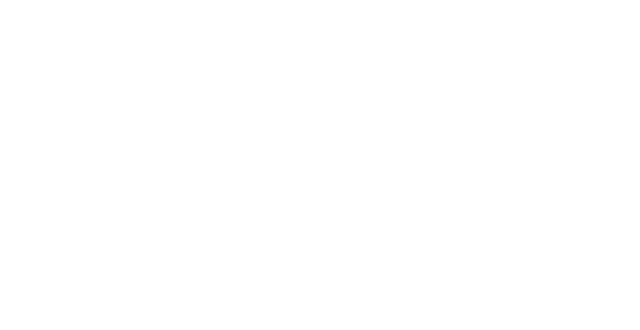
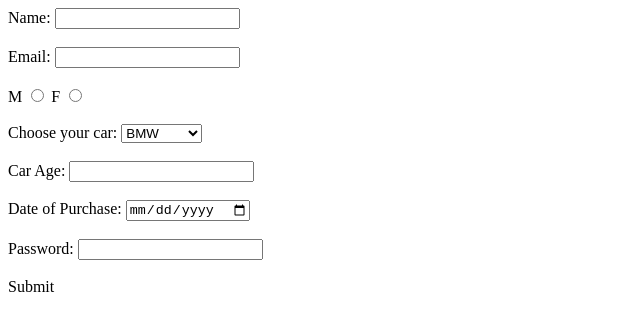
Before and after one commit to acciojob/car-insurance-form-BhavikaU, a website: page main.html in a window 1280 px wide. Shown: the whole page, without its empty margins (0-640 px from the left). Drawn offline with Linux system fonts and the light colour scheme.

Commit message:
created a submission

```diff
--- a/main.html
+++ b/main.html
@@ -8,6 +8,48 @@
 
 <body>
 	<!-- the entire body must be written by student -->
+   <form method="post">
+	   <label for="name">Name:</label>
+	   <input type="text" id="name" required>
+	   <br><br>
+	   <label for="email">Email:</label>
+	   <input type="email" id="email" required>
+
+	   <br><br>
+       <label for="gender_m" >M</label>
+	   <input type="radio" id="gender_m" name="gender" required>
+
+       <label for="gender_f">F</label>
+	   <input type="radio" id="gender_f" name="gender" required>
+<br><br>
+         <label for="cars">Choose your car:</label>
+	   <select id="cars"name="cars">
+		   <option>BMW</option>
+		   <option> Audi</option>
+		   <option>Mercedez</option>
+	   </select>
+	   <br>
+	   <br>
+	   <label for="carage">Car Age:</label>
+	   <input type="number" id="carage" required>
+	   <br><br>
+	   <label for="dop">Date of Purchase:</label>
+	   <input type="date" id="dop" required>
+	   <br><br>
+	   <label for="password">Password: </label>
+	   <input type="password" id="password" required>
+	   <br><br>
+	  <buttontype="submit">Submit</button>
+   </form>
+
+
+
+
+
+
+
+
+
     <script type="text/javascript" src="./script.js">
 </script>
 
```
